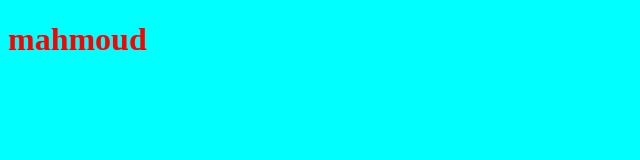
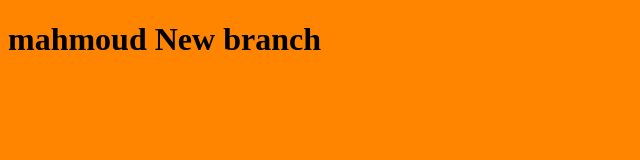
Before and after one commit to MahmoudMaroouf/myproject, a plain HTML site: page index.html in a window 1280 px wide. Shown: the whole page, without its empty margins (0-640 px from the left). Drawn offline with Linux system fonts and the light colour scheme.

Commit message:
changing style

```diff
--- a/index.html
+++ b/index.html
@@ -9,7 +9,7 @@
 
 </head>
 <body>
-    <h1>mahmoud<h1>
+    <h1>mahmoud New branch<h1>
 
     <script src="app.js"></Script>
 
--- a/style.css
+++ b/style.css
@@ -1,6 +1,6 @@
 h1{
-    color:red
+    color : black
 }
 body{
-    background-color: aqua;
+    background-color: rgb(255, 132, 0);
 }
```
